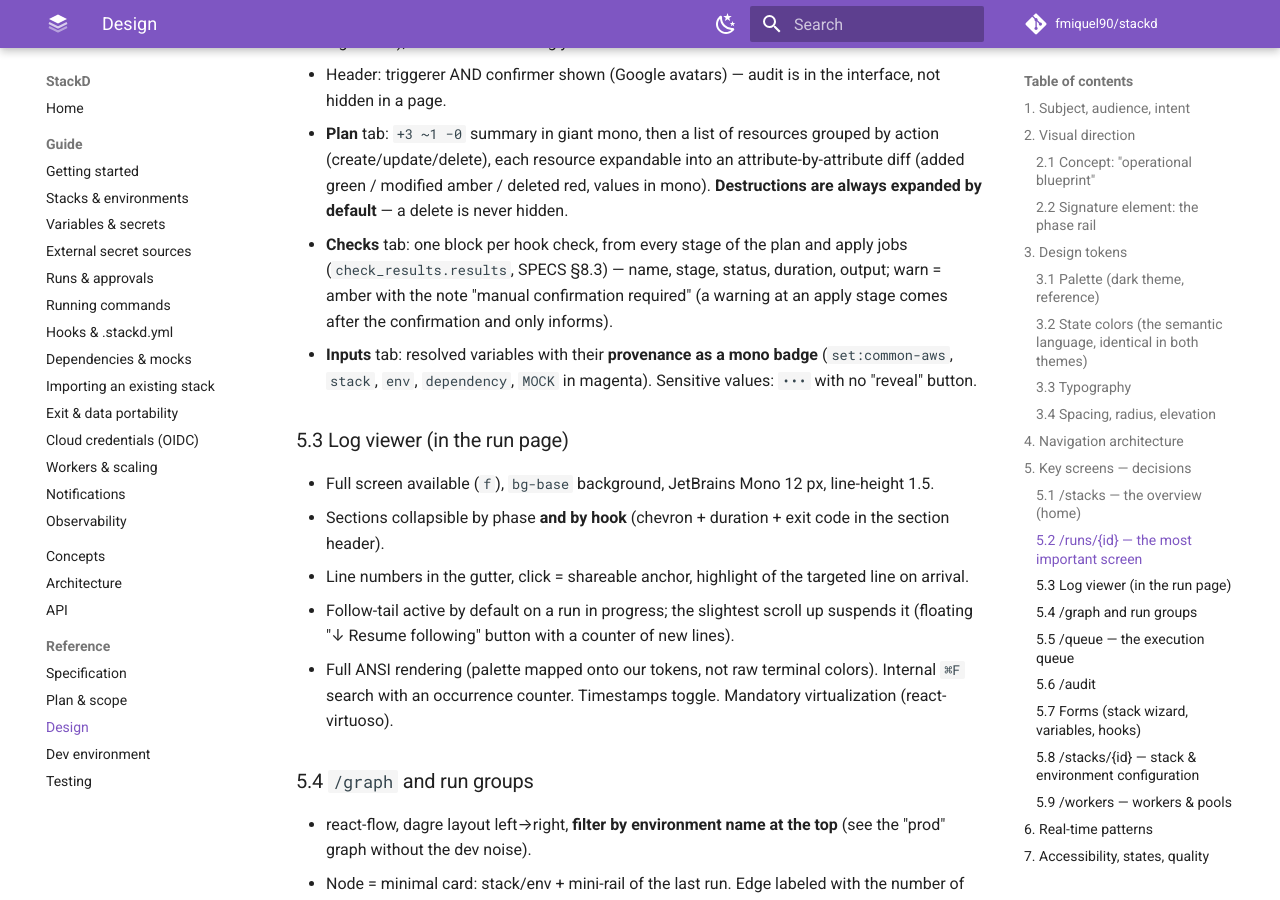
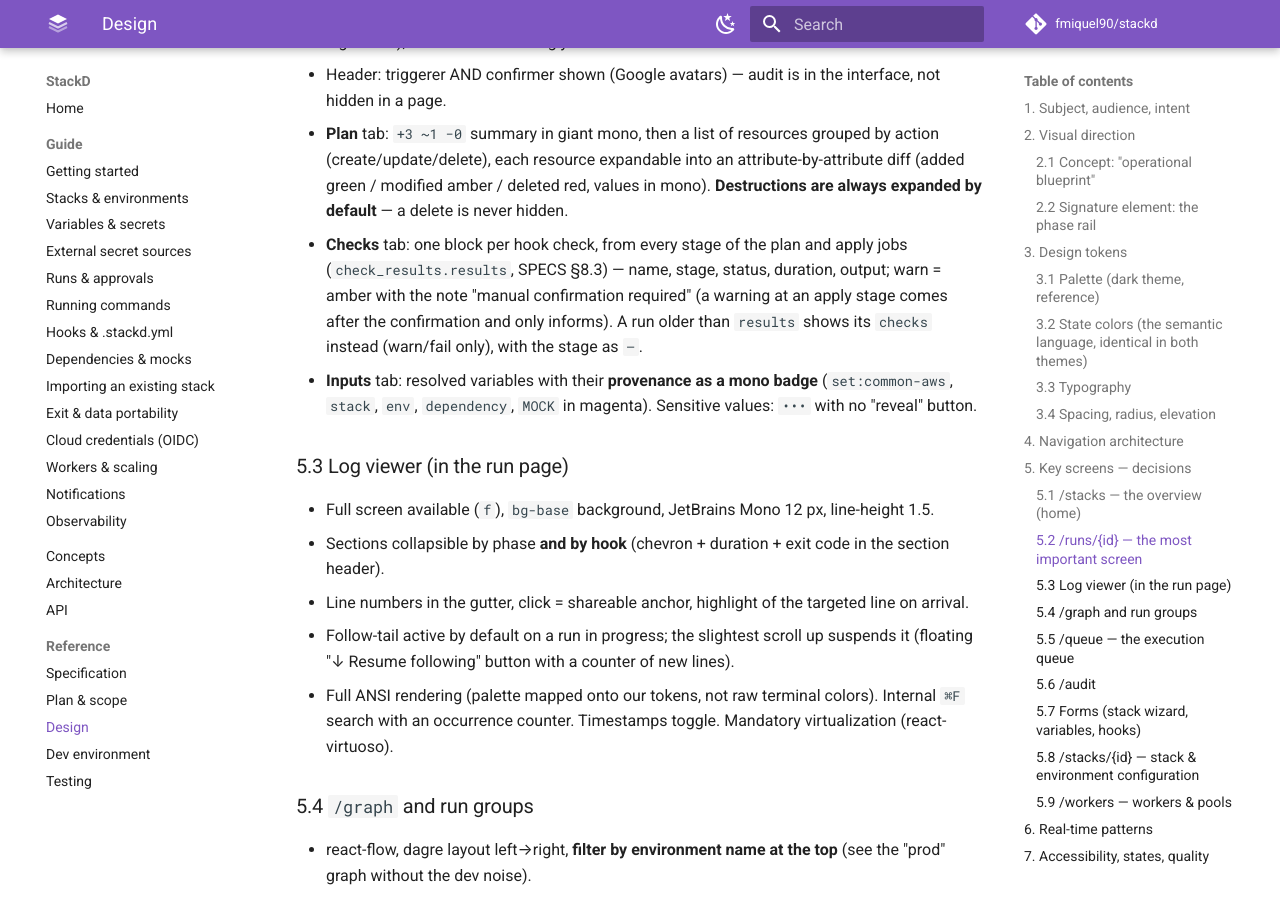
Before and after one commit to fmiquel90/stackd, an MkDocs documentation site: the page built from docs/DESIGN.md, in a window 1280 px wide and 900 px high, scrolled down 5789 px. Built offline with MkDocs 1.6.1 and Material for MkDocs 9.7.7, drawn with Linux system fonts in a browser that asks for light colours; comment, search, counter and statistics services are not loaded.

Commit message:
docs(design): say how the Checks tab shows runs older than results
Co-Authored-By: Claude Opus 5.5 <noreply@anthropic.com>
Claude-Session: https://claude.ai/code/session_01GnPDxipMbvu5Jz99ykzK9t

```diff
--- a/docs/DESIGN.md
+++ b/docs/DESIGN.md
@@ -139,7 +139,7 @@ Absolute rule: these colors serve **only** state semantics. Never decorative blu
 - **Staleness banner**: if the tracked branch advances while a plan awaits confirmation, a banner above the content — "Plan computed on `abc1234` · the branch has advanced by 2 commits" — with a *Re-plan* action. Confirming remains possible (applying a precise commit is legitimate), but never unknowingly.
 - Header: triggerer AND confirmer shown (Google avatars) — audit is in the interface, not hidden in a page.
 - **Plan** tab: `+3 ~1 −0` summary in giant mono, then a list of resources grouped by action (create/update/delete), each resource expandable into an attribute-by-attribute diff (added green / modified amber / deleted red, values in mono). **Destructions are always expanded by default** — a delete is never hidden.
-- **Checks** tab: one block per hook check, from every stage of the plan and apply jobs (`check_results.results`, SPECS §8.3) — name, stage, status, duration, output; warn = amber with the note "manual confirmation required" (a warning at an apply stage comes after the confirmation and only informs).
+- **Checks** tab: one block per hook check, from every stage of the plan and apply jobs (`check_results.results`, SPECS §8.3) — name, stage, status, duration, output; warn = amber with the note "manual confirmation required" (a warning at an apply stage comes after the confirmation and only informs). A run older than `results` shows its `checks` instead (warn/fail only), with the stage as `—`.
 - **Inputs** tab: resolved variables with their **provenance as a mono badge** (`set:common-aws`, `stack`, `env`, `dependency`, `MOCK` in magenta). Sensitive values: `•••` with no "reveal" button.
 
 ### 5.3 Log viewer (in the run page)
```
